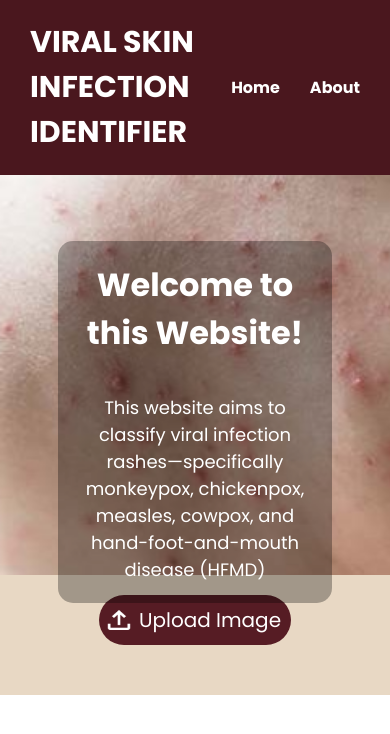
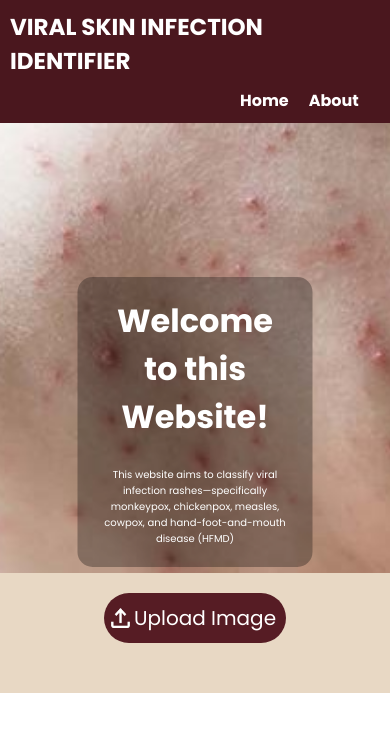
Before and after one commit to ventilia22/MAS, a Flask app: page / in a window 390 px wide. Shown: the top 734 px of the page. Run offline with Flask 3, Linux system fonts and the light colour scheme.

Commit message:
Update index.html

```diff
--- a/templates/index.html
+++ b/templates/index.html
@@ -136,7 +136,86 @@
             background-color: #2e0c08;
         }
 
+        /*PHONE*/
+        @media (max-width: 768px) {
+            .header {
+                flex-direction: column;
+                align-items: flex-start;
+                padding: 10px;
+            }
 
+            .content {
+                flex-direction: column;
+                align-items: center;
+                padding: 0;
+                height: 570px;
+            }
+
+            .content img {
+                max-width: 100%;
+                width: 100%;
+                height: 450px;
+                display: block;
+            }
+
+            .content .overlay-text {
+                position: absolute;
+                top: 50%;
+                left: 50%;
+                transform: translate(-50%, -50%);
+                font-size: 10px;
+                background-color: rgba(0, 0, 0, 0.301);
+                color: #ffffff;
+                padding: 20px;
+                text-align: center;
+                width: 50%;
+                border-radius: 15px;
+            }
+
+            #upload-form {
+                bottom: 10px;
+            }
+        }
+
+        /* Small screen adjustments */
+        @media (max-width: 480px) {
+            .header .logo {
+                font-size: 23px;
+            }
+
+            .header .nav-links {
+                flex-direction:row;
+                gap: 20px;
+                align-items:flex-end;
+                margin-top: 10px;
+                position: relative;
+                font-family: 'Poppins', sans-serif;
+                padding-left: 230px;
+            }
+
+            .image-preview {
+                max-height: 300px;
+            }
+
+            .info-box {
+                height: 200px;
+            }
+
+            label[for="image-upload"] {
+                font-size: 20px;
+                padding: 10px 30px;
+                background-image: url('static/Images/upload.png');
+                background-repeat: no-repeat;
+                background-position: left center;
+                background-size: 33px 20px;
+                border-radius: 30px;
+                padding-right: 10px;
+            }
+
+            #upload-form {
+                bottom: 20px;
+            }
+        }
     </style>
 </head>
 <body>
```
